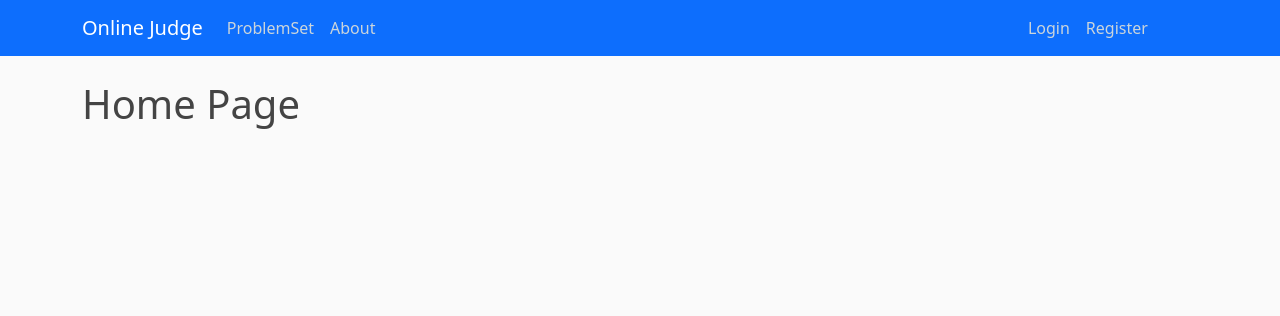
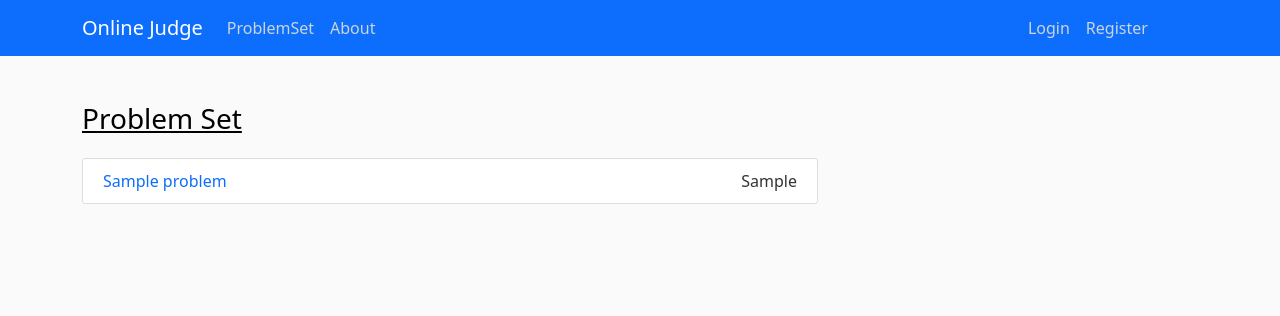
Before and after one commit to RajMakkad/OnlineJudge, a Django app: page / in a window 1280 px wide. Shown: the top 316 px of the page. Run offline with Django 3.2, Linux system fonts and the light colour scheme; tables that the repository leaves empty hold one stand-in row (values such as "Sample post").

Commit message:
fixed home page

```diff
--- a/blog/templates/blog/base.html
+++ b/blog/templates/blog/base.html
@@ -40,8 +40,8 @@
 
               {% if user.is_authenticated %}
               <div class="navbar-nav register ">
-                <a class="nav-item nav-link" href="{% url 'login_n' %}">Hello, {{user.username}}</a>
-                <a class="nav-item nav-link" href="{% url 'logout_n' %}">Log-out</a>
+                <a class="nav-item nav-link" href="{% url 'login_n' %}">Hii, {{user.username}}</a>
+                <a class="nav-item nav-link" href="{% url 'logout_n' %}">Logout</a>
               </div>
 
               {% else %}
--- a/blog/templates/blog/home.html
+++ b/blog/templates/blog/home.html
@@ -1,7 +1,22 @@
-{% extends "blog/base.html" %}
+<!-- {% extends "blog/base.html" %}
 {% block content %}
 
+{% for i in problems %}
+
+    <article class="media content-section">
+      <div class="media-body">
+        <div class="article-metadata">
+          <a class="mr-2" href="#">{{ i.Name }}</a>
+          <small class="text-muted">{{ i.date_posted }}</small>
+        </div>
+        <h2><a class="article-title" href="#">{{ i.Code }}</a></h2>
+        <p class="article-content">{{ i.Difficulty }}</p>
+      </div>
+    </article>
+
+    {% endfor %}
 
     <h1>Home Page</h1>
 
 {% endblock content %}
+   -->
--- a/blog/templates/blog/problems.html
+++ b/blog/templates/blog/problems.html
@@ -1,21 +1,18 @@
 {% extends "blog/base.html" %}
 {% block content %}
 
+<h3 style="color: black ; text-decoration: underline; margin-top: 3%;" > Problem Set</h3>
+
     {% for i in problems %}
 
-    <article class="media content-section">
+    <section class="media content-section " style="margin-top: 3%;">
       <div class="media-body">
-        <div class="article-metadata">
-          <a class="mr-2" href="#">{{ i.Name }}</a>
-          <small class="text-muted">{{ i.date_posted }}</small>
-        </div>
-        <h2><a class="article-title" href="#">{{ i.Code }}</a></h2>
-        <p class="article-content">{{ i.Statement }}</p>
+        <a class="mr-2" href="#" style="text-decoration: none;">{{ i.Name }}</a>
+        <p class="article-content" style="float: right;">{{ i.Difficulty }}</p>
       </div>
-    </article>
+    </section>
 
     {% endfor %}
 
-    <h1> ProblemSet Page !</h1>
 
 {% endblock content %}
--- a/blog/urls.py
+++ b/blog/urls.py
@@ -2,7 +2,7 @@ from django.urls import path
 from . import views
 
 urlpatterns = [
-    path('', views.home, name='blog-home'),
+    path('', views.problems, name='blog-home'),
     path('problems/', views.problems, name='blog-problems'),
     path('about/', views.about, name='blog-about'),
 ]
--- a/blog/views.py
+++ b/blog/views.py
@@ -28,7 +28,8 @@ from django.contrib.auth.decorators import login_required
 def home(request):
     return render(request,'blog/home.html',{'title':'OJ Home'})
 
-@login_required(login_url='blog-home')
+# @login_required(login_url='blog-home')
+
 def problems(request):
     context = {
         'problems': Problem.objects.all()
```
